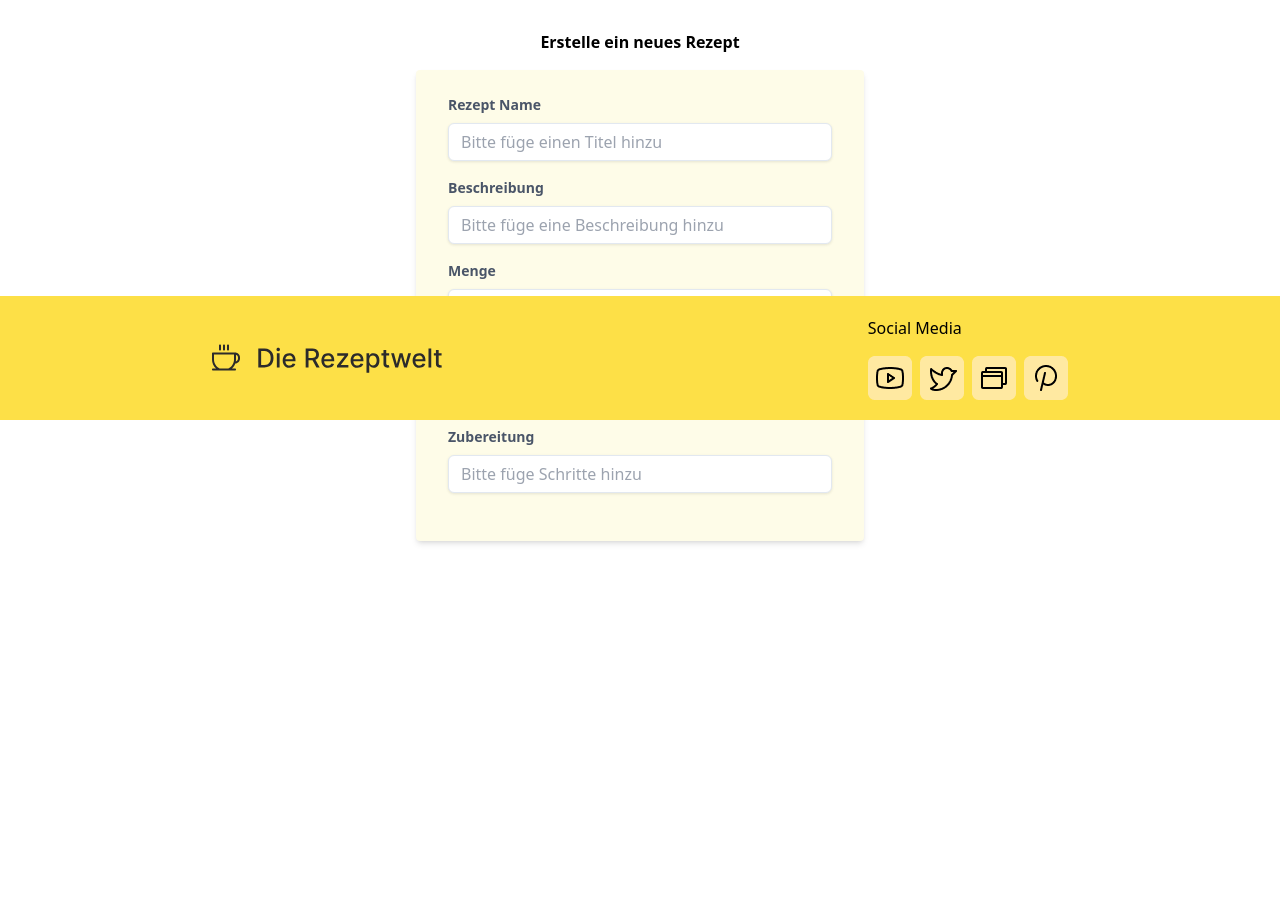
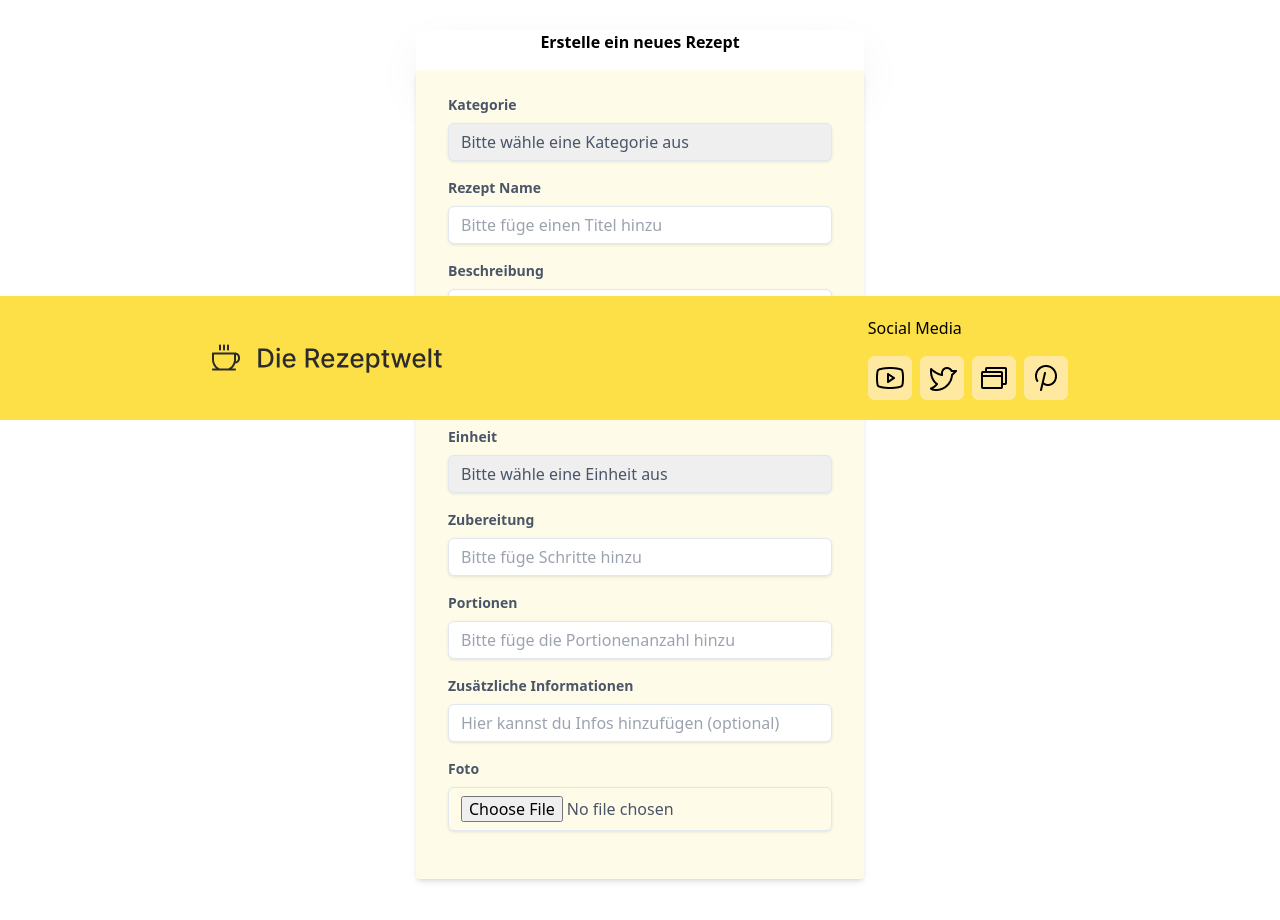
Before and after one commit to sharonVko/Project-Rezeptwelt, a React (Vite) app: page /dashboard in a window 1280 px wide. Shown: the part 380-1300 px from the top of the page. Before the commit the page ends 937 px from the top, so only its background shows below. Built offline with nearby package versions, Linux system fonts and the light colour scheme; no server answers.

Commit message:
made extra component 'createRecipeForm' for clean  userDashboard

```diff
--- /dev/null
+++ b/src/components/CreateRecipeForm.tsx
@@ -0,0 +1,125 @@
+
+const CreateRecipeForm = () => {
+    return (
+        <div className="max-w-md mx-auto mt-8 h-[1200px]">
+        <h3 className="font-semibold text-center pb-4 shadow-2xl">Erstelle ein neues Rezept</h3>
+        <form className="bg-yellow-50 shadow-md rounded px-8 pt-6 pb-8 mb-4">
+        <div className="mb-4">
+						<label className="lbl-base" htmlFor="category">
+							Kategorie
+						</label>
+						<select className="input-base" name="category" id="category">
+                            <option value="">Bitte wähle eine Kategorie aus</option>
+                            <option value="frühstück">Frühstück</option>
+                            <option value="brunch">Brunch</option>
+                            <option value="dinner">Dinner</option>
+                            <option value="salads">Salate</option>
+                            <option value="dessert">Desserts</option>
+                        </select>
+		</div>
+        <div className="mb-4">
+						<label className="lbl-base" htmlFor="name">
+							Rezept Name
+						</label>
+						<input
+							className="input-base"
+							id="name"
+							type="text"
+							name="name"
+							placeholder="Bitte füge einen Titel hinzu"
+						/>
+					</div>
+                    <div className="mb-4">
+						<label className="lbl-base" htmlFor="description">
+							Beschreibung
+						</label>
+						<input
+							className="input-base"
+							id="description"
+							type="text"
+							name="description"
+							placeholder="Bitte füge eine Beschreibung hinzu"
+						/>
+					</div>
+                    <div className="mb-4">
+						<label className="lbl-base" htmlFor="quantity">
+							Menge
+						</label>
+						<input
+							className="input-base"
+							id="quantity"
+							type="text"
+							name="quantity"
+							placeholder="Bitte füge eine Menge hinzu"
+						/>
+					</div>
+                    <div className="mb-4">
+						<label className="lbl-base" htmlFor="unit">
+							Einheit
+						</label>
+						<select className="input-base" name="unit" id="unit">
+                            <option value="">Bitte wähle eine Einheit aus</option>
+                            <option value="liter">Liter</option>
+                            <option value="gram">Gramm</option>
+                            <option value="cup">Tasse(n)</option>
+                            <option value="tspoon">Teelöffel</option>
+                            <option value="spoon">Eßlöffel</option>
+                            <option value="dash">Prise</option>
+
+                        </select>
+					</div>
+                    <div className="mb-4">
+						<label className="lbl-base" htmlFor="instructions">
+							Zubereitung
+						</label>
+						<input
+							className="input-base"
+							id="instructions"
+							type="text"
+							name="instructions"
+							placeholder="Bitte füge Schritte hinzu"
+						/>
+					</div>
+                    <div className="mb-4">
+						<label className="lbl-base" htmlFor="servings">
+							Portionen
+						</label>
+						<input
+							className="input-base"
+							id="servingss"
+							type="text"
+							name="servings"
+							placeholder="Bitte füge die Portionenanzahl hinzu"
+						/>
+					</div>
+                    <div className="mb-4">
+						<label className="lbl-base" htmlFor="additional_info">
+							Zusätzliche Informationen
+						</label>
+						<input
+							className="input-base"
+							id="additional_info"
+							type="text"
+							name="additional_info"
+							placeholder="Hier kannst du Infos hinzufügen (optional)"
+						/>
+					</div>
+                    <div className="mb-4">
+						<label className="lbl-base" htmlFor="image">
+							Foto
+						</label>
+						<input
+							className="input-base"
+							id="image"
+							type="file"
+							name="image"
+							accept="image/*"
+						/>
+					</div>
+
+        </form>
+        </div>
+     );
+}
+
+export default CreateRecipeForm;
--- a/src/pages/UserDashboard.tsx
+++ b/src/pages/UserDashboard.tsx
@@ -1,78 +1,12 @@
+import CreateRecipeForm from "../components/CreateRecipeForm";
 
 const UserDashboard = () => {
     return (
 
-        <div className="max-w-md mx-auto mt-8">
-        <h3 className="font-semibold text-center pb-4">Erstelle ein neues Rezept</h3>
-        <form className="bg-yellow-50 shadow-md rounded px-8 pt-6 pb-8 mb-4">
-        <div className="mb-4">
-						<label className="lbl-base" htmlFor="name">
-							Rezept Name
-						</label>
-						<input
-							className="input-base"
-							id="name"
-							type="text"
-							name="name"
-							placeholder="Bitte füge einen Titel hinzu"
-						/>
-					</div>
-                    <div className="mb-4">
-						<label className="lbl-base" htmlFor="description">
-							Beschreibung
-						</label>
-						<input
-							className="input-base"
-							id="description"
-							type="text"
-							name="description"
-							placeholder="Bitte füge eine Beschreibung hinzu"
-						/>
-					</div>
-                    <div className="mb-4">
-						<label className="lbl-base" htmlFor="quantity">
-							Menge
-						</label>
-						<input
-							className="input-base"
-							id="quantity"
-							type="text"
-							name="quantity"
-							placeholder="Bitte füge eine Menge hinzu"
-						/>
-					</div>
-                    <div className="mb-4">
-						<label className="lbl-base" htmlFor="unit">
-							Einheit
-						</label>
-						<select className="input-base" name="unit" id="unit">
-                            <option value="">Bitte wähle eine Einheit aus</option>
-                            <option value="liter">Liter</option>
-                            <option value="gram">Gramm</option>
-                            <option value="cup">Tasse(n)</option>
-                            <option value="tspoon">Teelöffel</option>
-                            <option value="spoon">Eßlöffel</option>
-                            <option value="dash">Prise</option>
 
-                        </select>
-					</div>
-                    <div className="mb-4">
-						<label className="lbl-base" htmlFor="instructions">
-							Zubereitung
-						</label>
-						<input
-							className="input-base"
-							id="instructions"
-							type="text"
-							name="instructions"
-							placeholder="Bitte füge Schritte hinzu"
-						/>
-					</div>
 
-        </form>
-        </div>
-
-     );
+     <CreateRecipeForm/>
+    );
 }
 
 export default UserDashboard;
```
